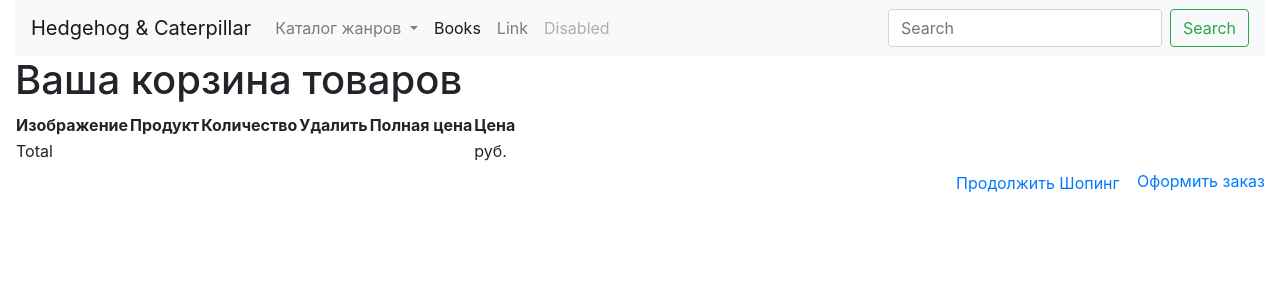
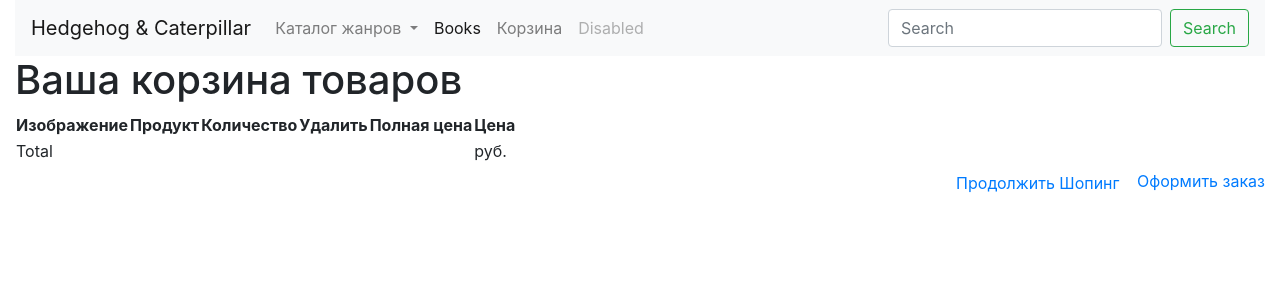
Before and after one commit to paganism/bookstore, a Django app: template bookstore/cart/templates/cart/detail.html in a window 1280 px wide. Shown: the top 300 px of the page. Run offline with Django 3.2, Linux system fonts and the light colour scheme; the template is opened without the code that fills it, so the values that code supplies are empty; some libraries are stand-ins or nearby versions.

Commit message:
added cart link

```diff
--- a/bookstore/store/templates/base_generic.html
+++ b/bookstore/store/templates/base_generic.html
@@ -58,7 +58,7 @@
                         <a class="nav-link" href="{% url 'store' %}">Books <span class="sr-only">(current)</span></a>
                     </li>
                     <li class="nav-item">
-                        <a class="nav-link" href="#">Link</a>
+                        <a class="nav-link" href="{% url 'cart' %}">Корзина</a>
                     </li>
 
                     <li class="nav-item">
```
